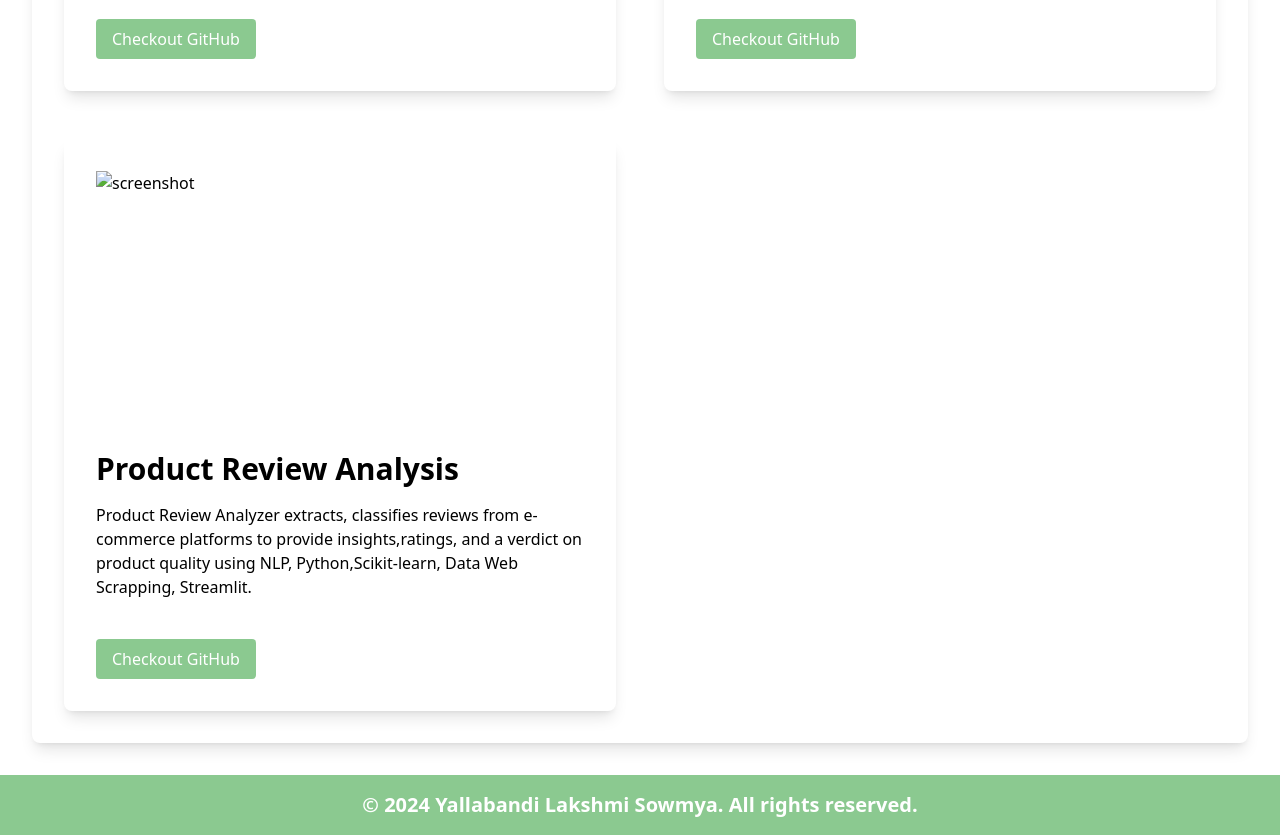
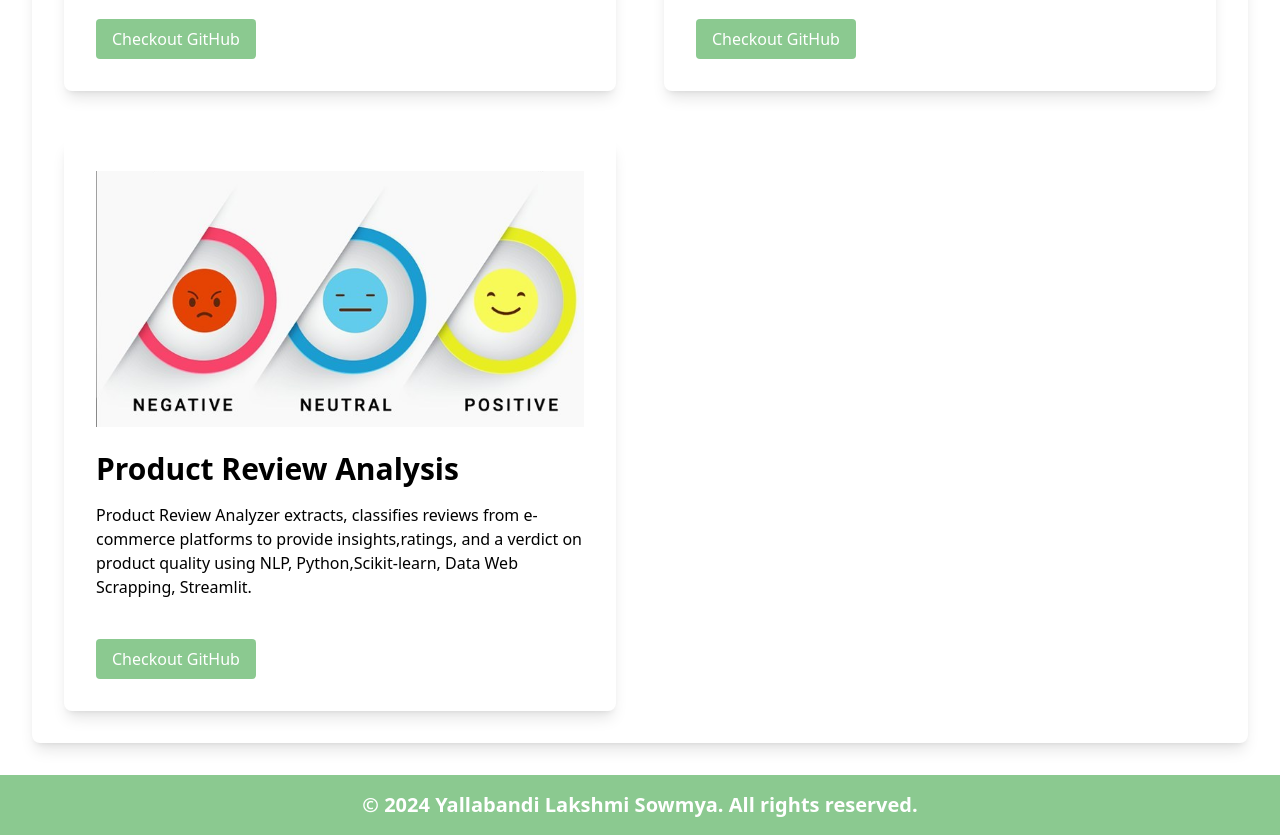
Before and after one commit to Perumalla05/portfolio, a plain HTML site: page index.html in a window 1280 px wide. Shown: the part 2935-3770 px from the top of the page. Drawn offline with nearby package versions, Linux system fonts and the light colour scheme.

Commit message:
index.html

```diff
--- a/index.html
+++ b/index.html
@@ -217,7 +217,7 @@
 
                 <!-- Project 5 -->
                 <div class="bg-white-800 p-8 rounded-lg shadow-lg">
-                    <img src="assets/images/product_review_analysis.jpg" alt="screenshot" class="w-full h-64 object-cover mb-6" height="600" width="700" />
+                    <img src="assets/images/product_review_analysis.png" alt="screenshot" class="w-full h-64 object-cover mb-6" height="600" width="700" />
                     <h2 class="text-3xl font-bold mb-4">Product Review Analysis</h2>
                     <p class="text-black-400 mb-6">
                         Product Review Analyzer extracts, classifies reviews from e-commerce platforms to provide insights,ratings, and a verdict on product quality using NLP, Python,Scikit-learn, Data Web Scrapping, Streamlit.
```
